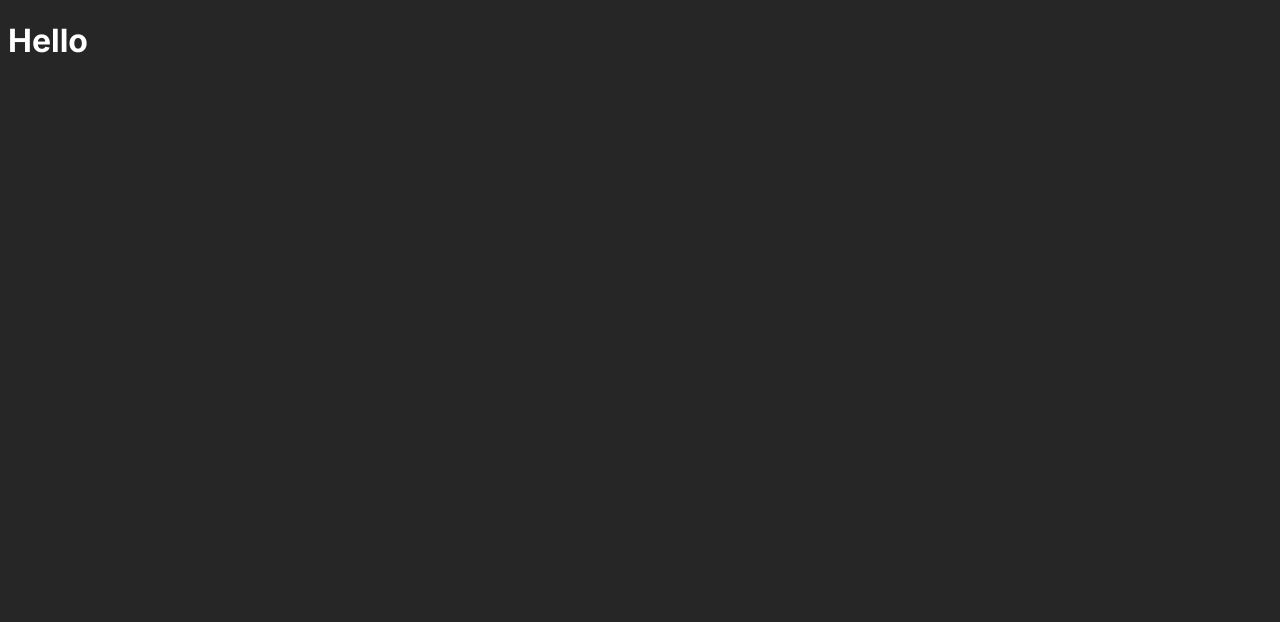
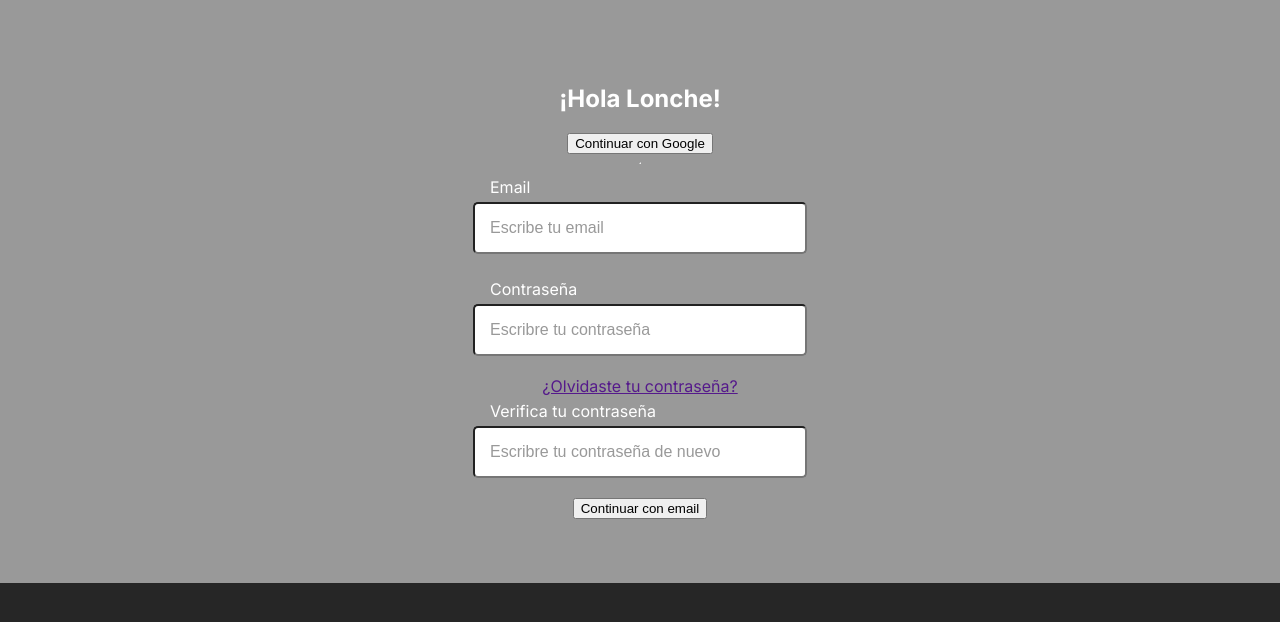
Before and after one commit to BetoC2/Lonche, an Angular app: page /login in a window 1280 px wide. Before the commit this address led to /. Shown: the top 622 px of the page. Built offline with nearby package versions, Linux system fonts and the light colour scheme.

Commit message:
routes update, login view setup

```diff
--- a/src/app/app.component.html
+++ b/src/app/app.component.html
@@ -1 +1,5 @@
-<h1>Hello</h1>
+<!-- <app-header></app-header> -->
+<main>
+  <router-outlet></router-outlet>
+</main>
+<!-- <app-footer></app-footer> -->
--- a/src/app/app.component.ts
+++ b/src/app/app.component.ts
@@ -1,5 +1,7 @@
 import { Component } from '@angular/core';
 import { RouterOutlet } from '@angular/router';
+// import { HeaderComponent } from '@components/layouts/header/header.component';
+// import { FooterComponent } from '@components/layouts/footer/footer.component';
 
 @Component({
   selector: 'app-root',
--- a/src/app/app.routes.ts
+++ b/src/app/app.routes.ts
@@ -1,3 +1,8 @@
 import { Routes } from '@angular/router';
+import { LoginComponent } from './components/pages/login/login.component';
 
-export const routes: Routes = [];
+export const routes: Routes = [
+    // {path: '', redirectTo: 'home', pathMatch: 'full'},
+    // { path: 'home', component: HomeComponent },
+    {path: 'login', component: LoginComponent}
+];
--- /dev/null
+++ b/src/app/components/pages/login/login.component.html
@@ -0,0 +1,16 @@
+<section class="login">
+    <h1>¡Hola Lonche!</h1>
+    <button>Continuar con Google</button>
+    <hr>
+    <form action="">
+        <label for="">Email</label>
+        <input type="email" placeholder="Escribe tu email">
+        <label for="">Contraseña</label>
+        <input type="password" placeholder="Escribre tu contraseña">
+        <a href="">¿Olvidaste tu contraseña?</a>
+        <label for="">Verifica tu contraseña</label>
+        <input type="password" placeholder="Escribre tu contraseña de nuevo">
+        <button>Continuar con email</button>
+    </form>
+
+</section>
--- /dev/null
+++ b/src/app/components/pages/login/login.component.scss
@@ -0,0 +1,36 @@
+.login{
+
+  display: flex;
+  flex-direction: column;
+  align-items: center;
+  justify-content: center;
+  background-color: #999999;
+  width: 100%;
+  padding: 5% 0;
+
+  form {
+    display: flex;
+    flex-direction: column;
+    align-items: center;
+    width: 100%;
+
+    label {
+      width: 300px;
+      margin: 5px 0;
+    }
+
+    input {
+      width: 300px;
+      padding: 15px;
+      margin-bottom: 20px;
+      border-radius: 5px;
+      color: #ffffff;
+      font-size: 1rem;
+
+      &::placeholder {
+        color: #999999;
+      }
+    }
+  }
+
+}
--- a/src/styles.scss
+++ b/src/styles.scss
@@ -2,12 +2,13 @@
 // css reset
 @import './theme';
 
-* {
+html {
   box-sizing: border-box;
   min-width: 0;
 }
 
 body {
+  margin: 0;
   min-height: 100dvh;
   font-family: "Inter", sans-serif;
   font-optical-sizing: auto;
```
Also changed, not shown: src/app/components/pages/login/login.component.ts (added, +13 -0 lines), 1 other file (tests, documents, lock files or other folders).
